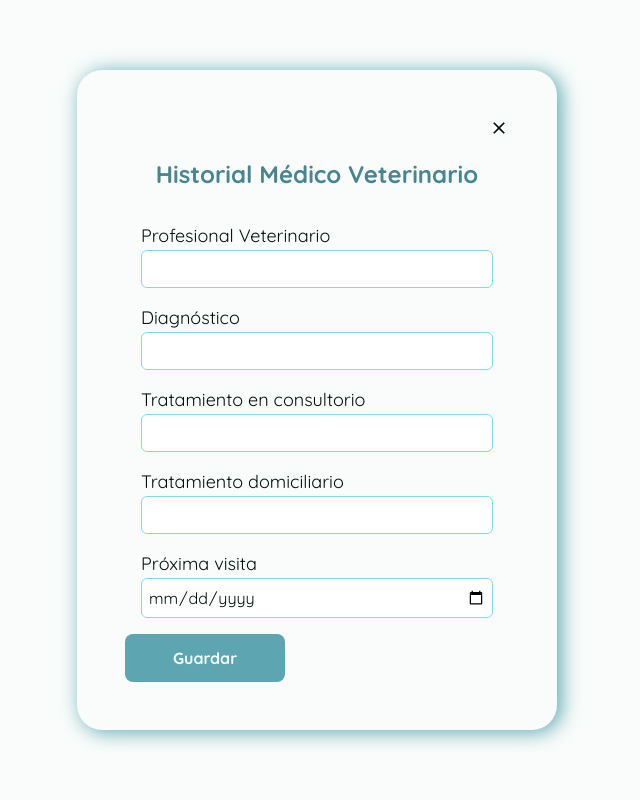
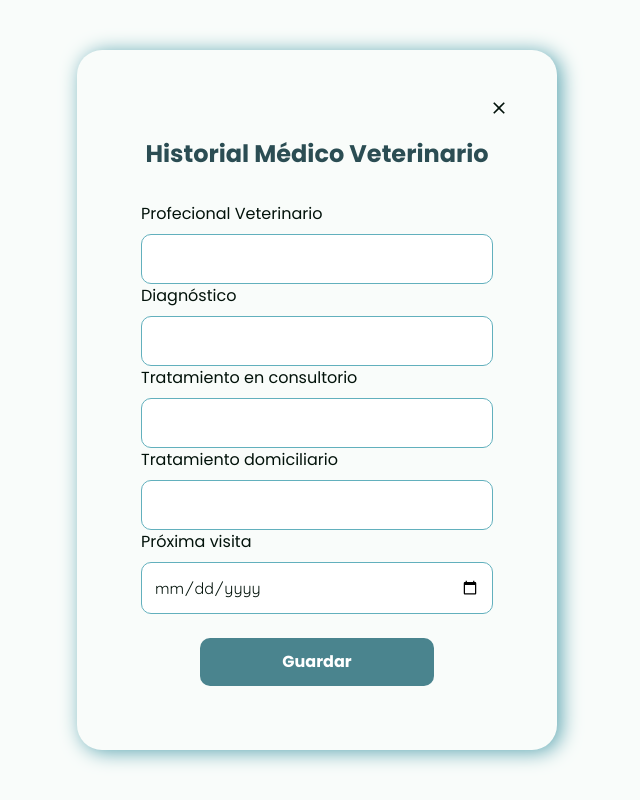
Before and after one commit to No-Country-simulation/s16-13-n-csharp-react, a React (Vite) app in the folder frontend/: page /modal/medical-history in a window 1280 px wide. Shown: the whole page, without its empty margins (323-963 px from the left). Built offline with nearby package versions, Linux system fonts and the light colour scheme; no server answers.

Commit message:
refactor: using new form components

```diff
--- a/frontend/src/components/forms/MedicalForm.tsx
+++ b/frontend/src/components/forms/MedicalForm.tsx
@@ -1,69 +1,52 @@
-import MainBtn from "../MainBtn";
+import { FormTitle } from "../FormTitle";
+import { MainInput } from "../MainInput";
 
-export default function MedicalForm(){
+export default function MedicalForm() {
   return (
     <>
-    <h4 className="text-primary-dark-hover w-full text-center font-bold lg:text-2xl md:text-xl">
-      Historial Médico Veterinario
-    </h4>
-      <form className="p-4 flex flex-col space-y-4 w-full mt-4">
-        {/* vet */}
-        <div className="flex flex-col">
-          <label className="text-lg" htmlFor="vet">
-            Profesional Veterinario
-          </label>
-          <input
-            className="border border-primary-normal rounded-md p-1.5"
+      <FormTitle title="Historial Médico Veterinario"/>
+      <form className="p-4 flex flex-col justify-center items-center space-y-4 w-full mt-4 space-y-6">
+        <div className="w-full">
+          {/* vet */}
+          <MainInput
             type="text"
-            name="vet"
+            label="Profecional Veterinario"
+            data={(e) => console.log(e.target.value)}
+          />
+          {/* diagnosis */}
+          <MainInput
+            type="text"
+            label="Diagnóstico"
+            data={(e) => console.log(e)}
+          />
+          {/* treatment */}
+          <MainInput
+            type="text"
+            label="Tratamiento en consultorio"
+            data={(e) => console.log(e)}
+          />
+          {/* home-treatment */}
+          <MainInput
+            type="text"
+            label="Tratamiento domiciliario"
+            data={(e) => console.log(e)}
+          />
+          {/* next appointment */}
+          <MainInput
+            type="date"
+            label="Próxima visita"
+            data={(e) => console.log(e)}
           />
         </div>
-        {/* diagnosis */}
-        <div className="flex flex-col">
-          <label className="text-lg" htmlFor="diagnosis">
-            Diagnóstico
-          </label>
-          <input
-            className="border border-primary-normal rounded-md p-1.5"
-            type="text"
-            name="diagnosis"
-          />
-        </div>
-        {/* treatment */}
-        <div className="flex flex-col">
-          <label className="text-lg" htmlFor="treatment">
-            Tratamiento en consultorio
-          </label>
-          <input
-            className="border border-primary-normal rounded-md p-1.5"
-            type="text"
-            name="treatment"
-          />
-        </div>
-        {/* home-treatment */}
-        <div className="flex flex-col">
-          <label className="text-lg" htmlFor="homeTreatment">
-            Tratamiento domiciliario
-          </label>
-          <input
-            className="border border-primary-normal rounded-md p-1.5"
-            type="text"
-            name="homeTreatment"
-          />
-        </div>
-        {/* next appointment */}
-        <div className="flex flex-col">
-          <label className="text-lg" htmlFor="appointment">
-            Próxima visita
-          </label>
-          <input
-            className="border border-primary-normal rounded-md p-1.5"
-            type="date"
-            name="appointment"
-          />
-        </div>
+
+        <button
+          type="submit"
+          className="w-2/3 py-3 text-white bg-[#4A848E] rounded-[10px] font-Poppins font-bold leading-6"
+          // disabled={!acceptTerms}
+        >
+          Guardar
+        </button>
       </form>
-      <MainBtn />
     </>
   );
 }
```
